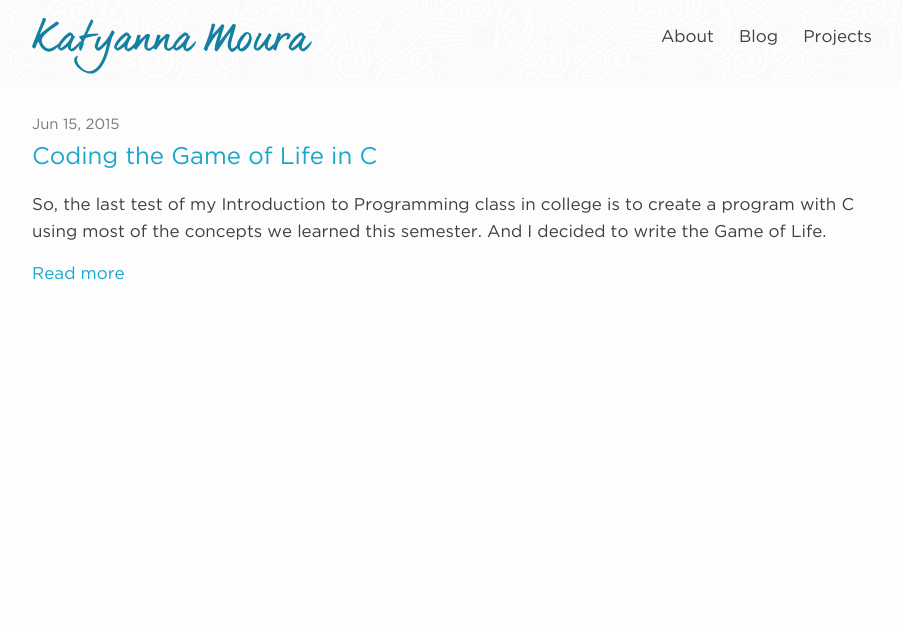
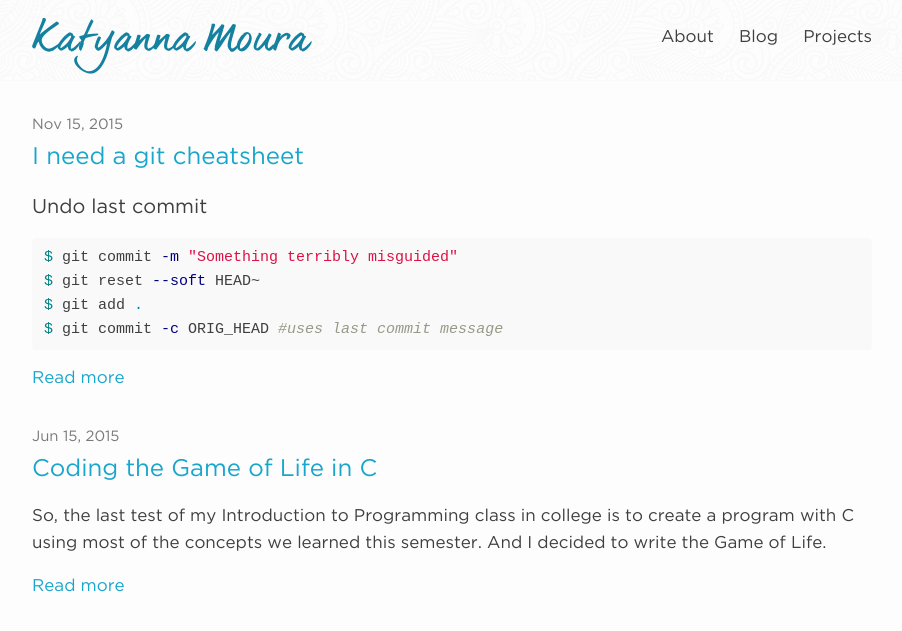
Before and after one commit to katyanna/katyanna.github.io, a Jekyll site: the page built from blog.md, in a window 1280 px wide. Shown: the top 631 px of the page, without its empty margins (188-1090 px from the left). Built offline with Jekyll 4.4.1, drawn with Linux system fonts in a browser that asks for light colours.

Commit message:
[POST] I need a git cheatsheet

```diff
--- a/_posts/2015-06-15-coding-the-game-of-life-in-c.markdown
+++ b/_posts/2015-06-15-coding-the-game-of-life-in-c.markdown
@@ -27,17 +27,17 @@ int game(unsigned width, unsigned height){
     usleep(200000);
   }
 }
-{% endhighlight%}
+{% endhighlight %}
 
 What's happening here is: `game` receives `width` and  `height`, which will be the array indices. The array `universe` is my grid, where the interactions will happen.
 
 In this game, I'll need a lot of `for` conditionals, so I created constants to improve the readability of the code.
 
-{% highlight c %}
+{% highlight shell %}
 #define for_column for (int column = 0; column < width; column++)
 #define for_line for (int line = 0; line < height; line++)
 #define for_position for_line for_column
-{% endhighlight%}
+{% endhighlight %}
 
 So in the second line of `game`, I introduce a new function. This function will randomically set a status for the cell in the position `universe[line][column]`. You can see that this fuction asks an argument, `density` is the value responsible for the quantity of living cells at the beggining of the game.
 
--- /dev/null
+++ b/_posts/2015-11-13-i-need-a-git-cheatsheet.markdown
@@ -0,0 +1,28 @@
+---
+layout: post
+title: "I need a git cheatsheet"
+date: 2015-11-15 10:00:00
+categories: git cheatsheet
+---
+
+### Undo last commit
+{% highlight shell %}
+$ git commit -m "Something terribly misguided"
+$ git reset --soft HEAD~
+$ git add .
+$ git commit -c ORIG_HEAD #uses last commit message
+{% endhighlight %}
+
+<br />
+
+### Bring branch to master
+
+####On master
+{% highlight shell %}
+$ git fetch origin master
+$ git rebase FETCH_HEAD
+$ git checkout branch
+$ git rebase master
+$ git checkout master
+$ git merge branch
+{% endhighlight %}
```
